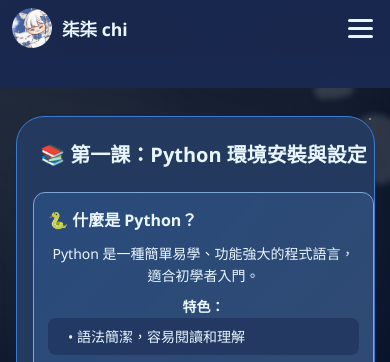
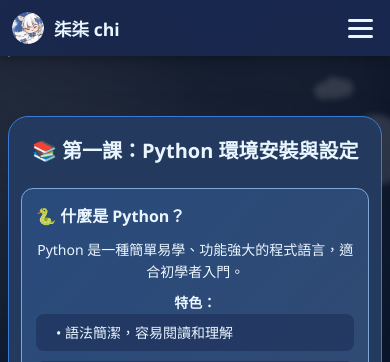
Before and after one commit to chi157/vt-website, a PHP site: page /course1.html in a window 390 px wide. Shown: the top 362 px of the page. Run offline with PHP 8.4, Linux system fonts and the light colour scheme.

Commit message:
13mini也能正常顯示

```diff
--- a/vt-website-main/style.css
+++ b/vt-website-main/style.css
@@ -416,6 +416,84 @@ body::after {
   .btn-icon {
     width: 20px;
     height: 20px;
+  }
+}
+
+/* 超小手機螢幕優化 (1080px 以下) */
+@media (max-width: 1080px) {
+  .page {
+    padding: 60px 8px 24px;
+  }
+
+  .card {
+    width: 96vw;
+    padding: 18px 12px 20px;
+    gap: 16px;
+    border-radius: 20px;
+  }
+
+  .hero {
+    gap: 10px;
+  }
+
+  .name {
+    font-size: clamp(18px, 5vw, 22px);
+  }
+
+  .title {
+    font-size: clamp(13px, 3.5vw, 15px);
+  }
+
+  .btn {
+    padding: 10px 12px;
+    font-size: 14px;
+  }
+
+  .code-block {
+    font-size: 13px;
+    padding: 2px 6px;
+  }
+
+  .code-box {
+    font-size: 13px;
+    padding: 10px 12px;
+  }
+
+  .info-section {
+    padding: 12px;
+    border-radius: 10px;
+  }
+
+  .section-title {
+    font-size: clamp(15px, 4vw, 18px);
+  }
+
+  .donate-title {
+    font-size: clamp(18px, 4.5vw, 22px);
+  }
+
+  .rule-item {
+    padding: 6px;
+    gap: 6px;
+    font-size: 13px;
+  }
+
+  .navbar-container {
+    padding: 0 8px;
+  }
+
+  .navbar-logo {
+    font-size: 1rem;
+  }
+
+  .navbar-logo-img {
+    width: 28px;
+    height: 28px;
+  }
+
+  .navbar-link {
+    padding: 0.6rem;
+    font-size: 0.9rem;
   }
 }
 
@@ -847,7 +925,7 @@ body::after {
     width: 100%;
     flex-direction: column;
     background: rgba(26, 41, 80, 0.98);
-    padding: 1rem 0;
+    padding: 0;
     gap: 0;
     max-height: 0;
     overflow: hidden;
@@ -856,6 +934,7 @@ body::after {
 
   .navbar-menu.active {
     max-height: 300px;
+    padding: 1rem 0;
   }
 
   .navbar-item {
@@ -888,6 +967,11 @@ body::after {
     font-size: 1.1rem;
   }
 
+  .navbar-logo-img {
+    width: 32px;
+    height: 32px;
+  }
+
   .navbar-container {
     padding: 0 12px;
   }
```
